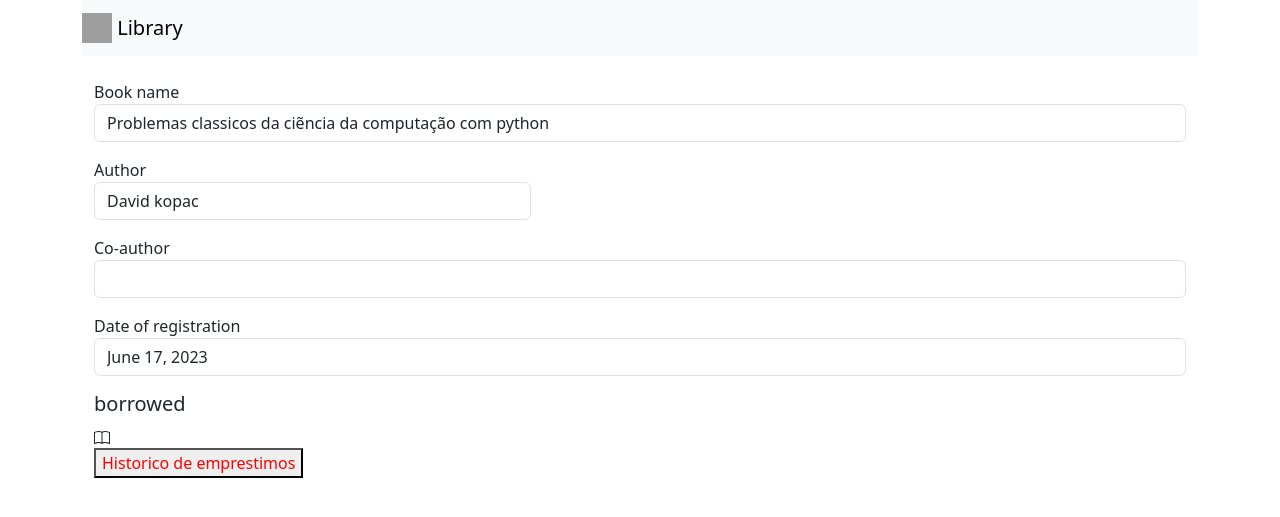
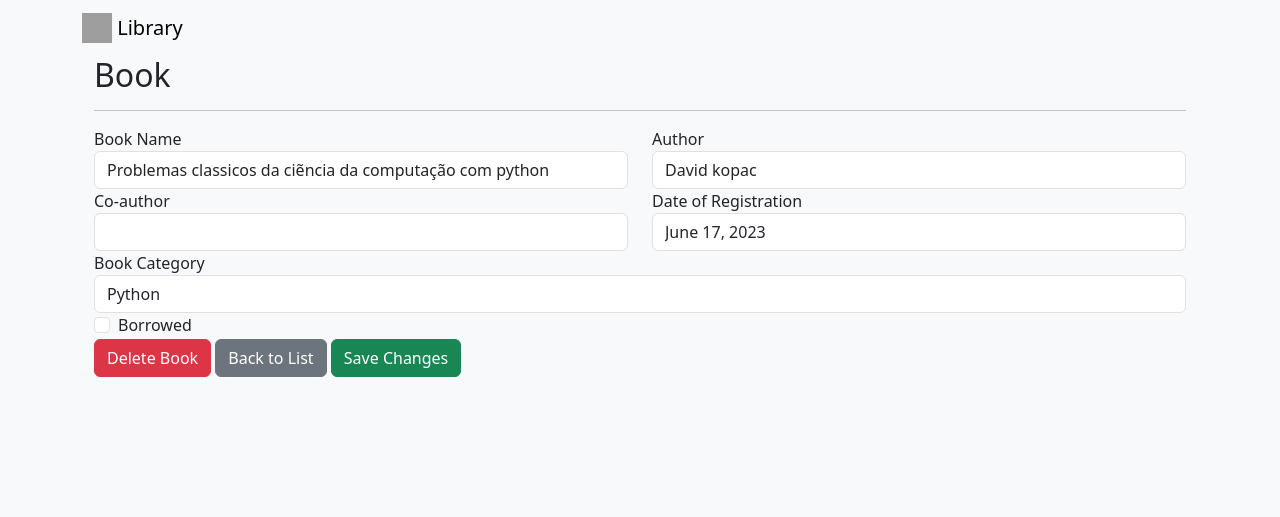
Before and after one commit to Andessonreis/library-py, a Django app: template book/templates/book_views.html in a window 1280 px wide. Shown: the top 517 px of the page. Run offline with Django 4.2, Linux system fonts and the light colour scheme; the template is opened without the code that fills it: values that come from a table or form of the project are taken from there, others are empty; data comes from the database, SQL or seed files in the repository; grey boxes are pictures that could not be loaded.

Commit message:
feat: styler book view

```diff
--- a/book/templates/book_views.html
+++ b/book/templates/book_views.html
@@ -2,38 +2,76 @@
 
 {% block 'contents' %}
 
+<style>
+    body {
+        background-color: #f8f9fa; /* Cor de fundo desejada */
+    }
+</style>
+
 <div class="container">
-    <br>
-    <p>
-        <label>Book name</label>
-        <input class="form-control" type="text" value="{{book.name}}">
-    </p>
-    <p>
-        <label>Author</label>
-        <input style="width: 40%;" class="form-control" type="text" value="{{book.author}}">
-    </p>
-    <p>
-        <label>Co-author</label>
-        <input class="form-control" type="text" value="{{book.co_author}}">
-    </p>
-    <p>
-        <label>Date of registration</label>
-        <input class="form-control" type="text" value="{{book.register_date}}">
-    </p>
+    <h2>Book</h2>
+    <hr>
+    <form>
+        <div class="row">
+            <div class="col-md-6">
+                <div class="form-group">
+                    <label for="bookName">Book Name</label>
+                    <input id="bookName" class="form-control" type="text" value="{{book.name}}">
+                </div>
+            </div>
+            <div class="col-md-6">
+                <div class="form-group">
+                    <label for="author">Author</label>
+                    <input id="author" class="form-control" type="text" value="{{book.author}}">
+                </div>
+            </div>
+        </div>
 
-    <h5>borrowed</h5>
-        {%if book.borrowed %}
+        <div class="row">
+            <div class="col-md-6">
+                <div class="form-group">
+                    <label for="coAuthor">Co-author</label>
+                    <input id="coAuthor" class="form-control" type="text" value="{{book.co_author}}">
+                </div>
+            </div>
+            <div class="col-md-6">
+                <div class="form-group">
+                    <label for="registrationDate">Date of Registration</label>
+                    <input id="registrationDate" class="form-control" type="text" value="{{book.register_date}}">
+                </div>
+            </div>
+        </div>
 
-            <svg style="color: green;" xmlns="http://www.w3.org/2000/svg" width="16" height="16" fill="currentColor" class="bi bi-bookmark-check-fill" viewBox="0 0 16 16">
-                <path fill-rule="evenodd" d="M2 15.5V2a2 2 0 0 1 2-2h8a2 2 0 0 1 2 2v13.5a.5.5 0 0 1-.74.439L8 13.069l-5.26 2.87A.5.5 0 0 1 2 15.5zm8.854-9.646a.5.5 0 0 0-.708-.708L7.5 7.793 6.354 6.646a.5.5 0 1 0-.708.708l1.5 1.5a.5.5 0 0 0 .708 0l3-3z"/>
-            </svg>
-        {%else%}
-            <svg xmlns="http://www.w3.org/2000/svg" width="16" height="16" fill="currentColor" class="bi bi-book" viewBox="0 0 16 16">
-                <path d="M1 2.828c.885-.37 2.154-.769 3.388-.893 1.33-.134 2.458.063 3.112.752v9.746c-.935-.53-2.12-.603-3.213-.493-1.18.12-2.37.461-3.287.811V2.828zm7.5-.141c.654-.689 1.782-.886 3.112-.752 1.234.124 2.503.523 3.388.893v9.923c-.918-.35-2.107-.692-3.287-.81-1.094-.111-2.278-.039-3.213.492V2.687zM8 1.783C7.015.936 5.587.81 4.287.94c-1.514.153-3.042.672-3.994 1.105A.5.5 0 0 0 0 2.5v11a.5.5 0 0 0 .707.455c.882-.4 2.303-.881 3.68-1.02 1.409-.142 2.59.087 3.223.877a.5.5 0 0 0 .78 0c.633-.79 1.814-1.019 3.222-.877 1.378.139 2.8.62 3.681 1.02A.5.5 0 0 0 16 13.5v-11a.5.5 0 0 0-.293-.455c-.952-.433-2.48-.952-3.994-1.105C10.413.809 8.985.936 8 1.783z"/>
-            </svg>
-        {% endif%}
-        <br>
-        <button style="color: red;">Historico de emprestimos </button>
+        <div class="form-group">
+            <label for="bookCategory">Book Category</label>
+            <select id="bookCategory" class="form-control" name="book_category">
+                <option>Python</option>
+                <option>Science Fiction</option>
+                <option>Biography</option>
+                <option>Fantasy</option>
+                <option>History</option>
+            </select>
+        </div>
 
+        <div class="form-group">
+            <div class="form-check">
+                {%if book.borrowed %}
+                    <input checked class="form-check-input" type="checkbox" id="borrowed" name="borrowed">
+                {%else%}
+                    <input class="form-check-input" type="checkbox" id="borrowed" name="borrowed">
+                {% endif%}
+                <label class="form-check-label" for="borrowed">
+                    Borrowed
+                </label>
+            </div>
+        </div>
+
+        <div class="form-group">
+            <button type="button" class="btn btn-danger">Delete Book</button>
+            <button type="button" class="btn btn-secondary">Back to List</button>
+            <button type="submit" class="btn btn-success">Save Changes</button>
+        </div>
+    </form>
 </div>
-{%endblock%}
+
+{% endblock %}
```
